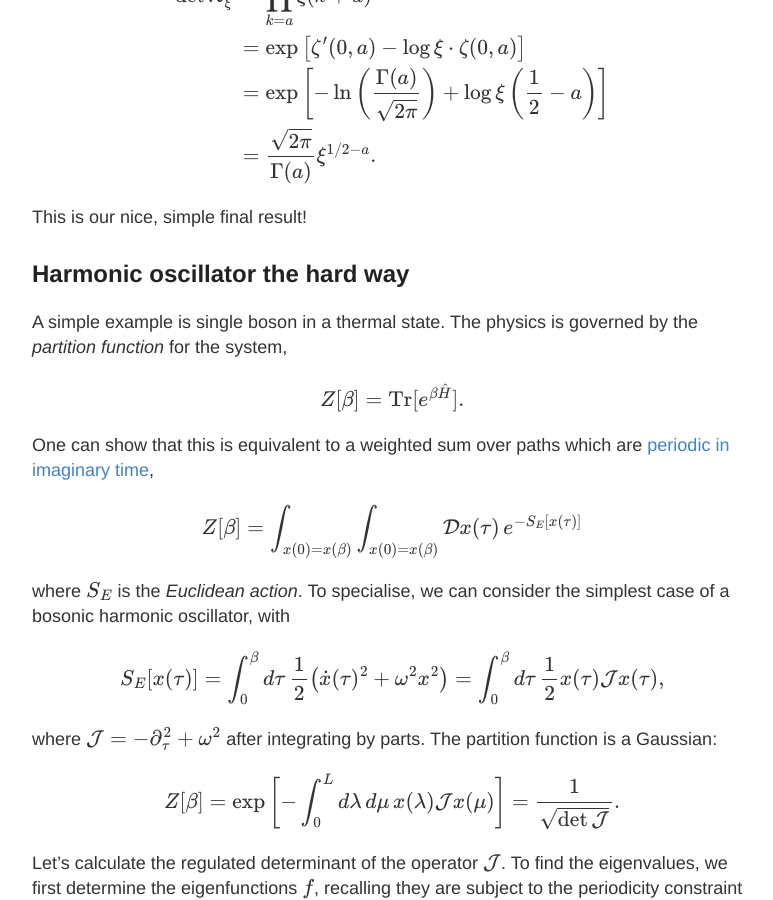
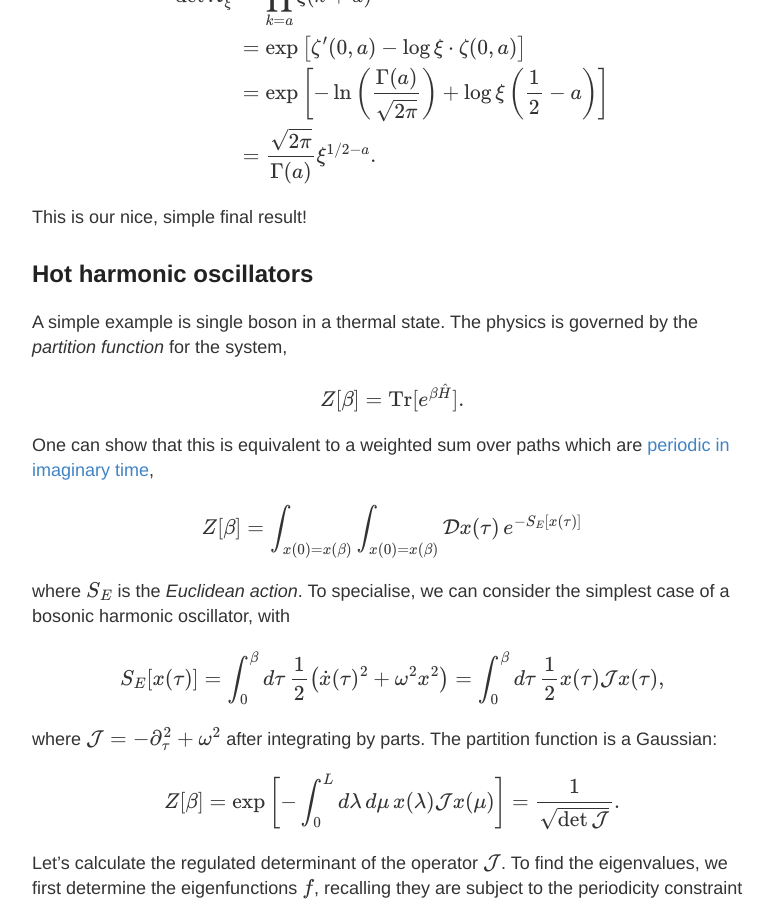
Before and after one commit to hapax/hapax.github.io, a Jekyll site: the page built from _posts/2019-08-13-zeta-regularisation.md, in a window 1280 px wide and 900 px high, scrolled down 2545 px. Shown: the whole window, without its empty margins (248-1021 px from the left). Built offline with Jekyll 4.4.1, drawn with Linux system fonts in a browser that asks for light colours; our own code applies the rules of GitHub Pages for plain Markdown files; formulas are drawn with MathJax 3; a script that is not in the unit is left out.

Commit message:
Update 2019-08-13-zeta-regularisation.md

```diff
--- a/_posts/2019-08-13-zeta-regularisation.md
+++ b/_posts/2019-08-13-zeta-regularisation.md
@@ -159,7 +159,7 @@ $$
 
 This is our nice, simple final result!
 
-## Harmonic oscillator the hard way
+## Hot harmonic oscillators
 
 A simple example is single boson in a thermal state.
 The physics is governed by the *partition function* for the system,
```
